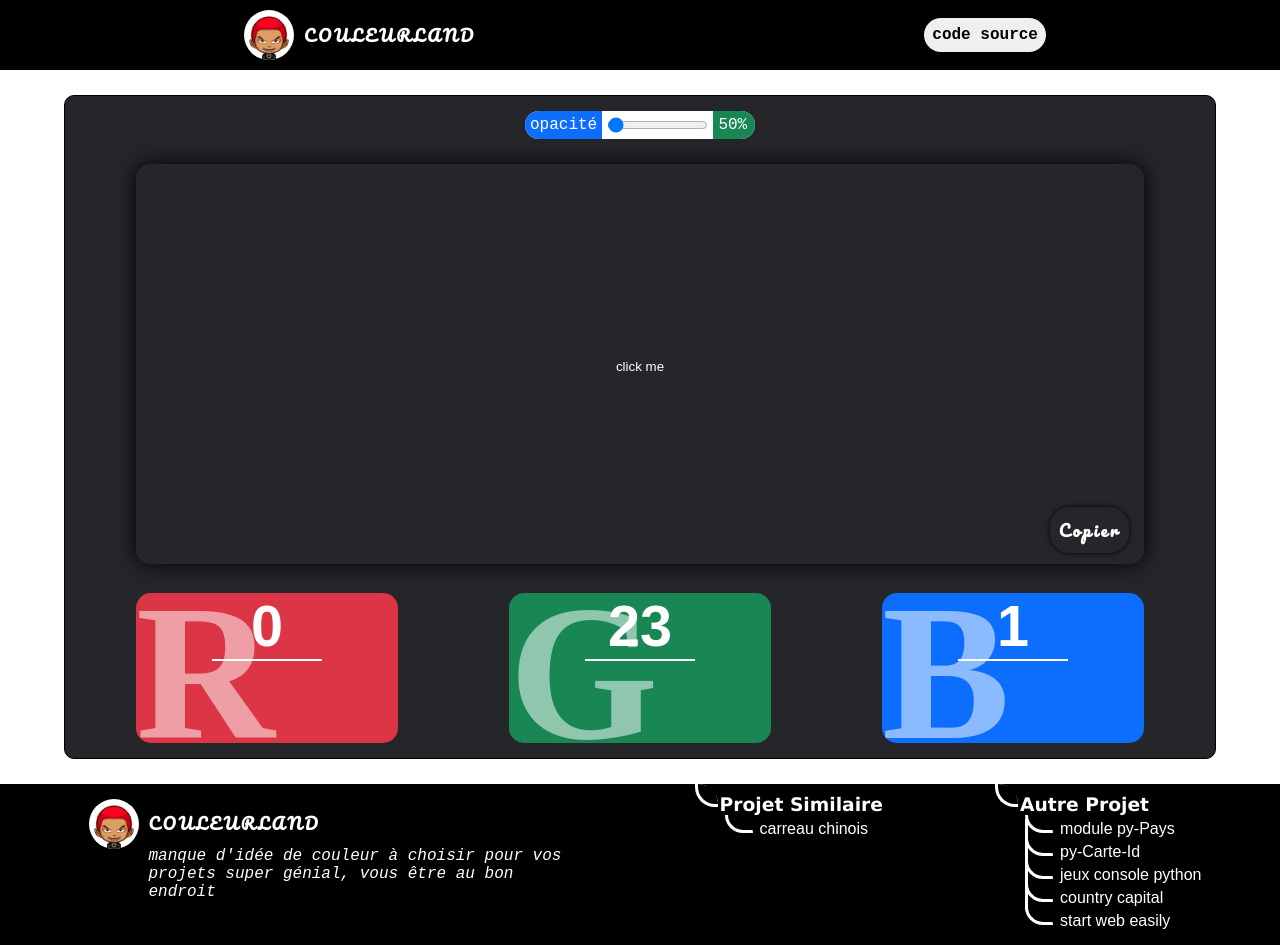
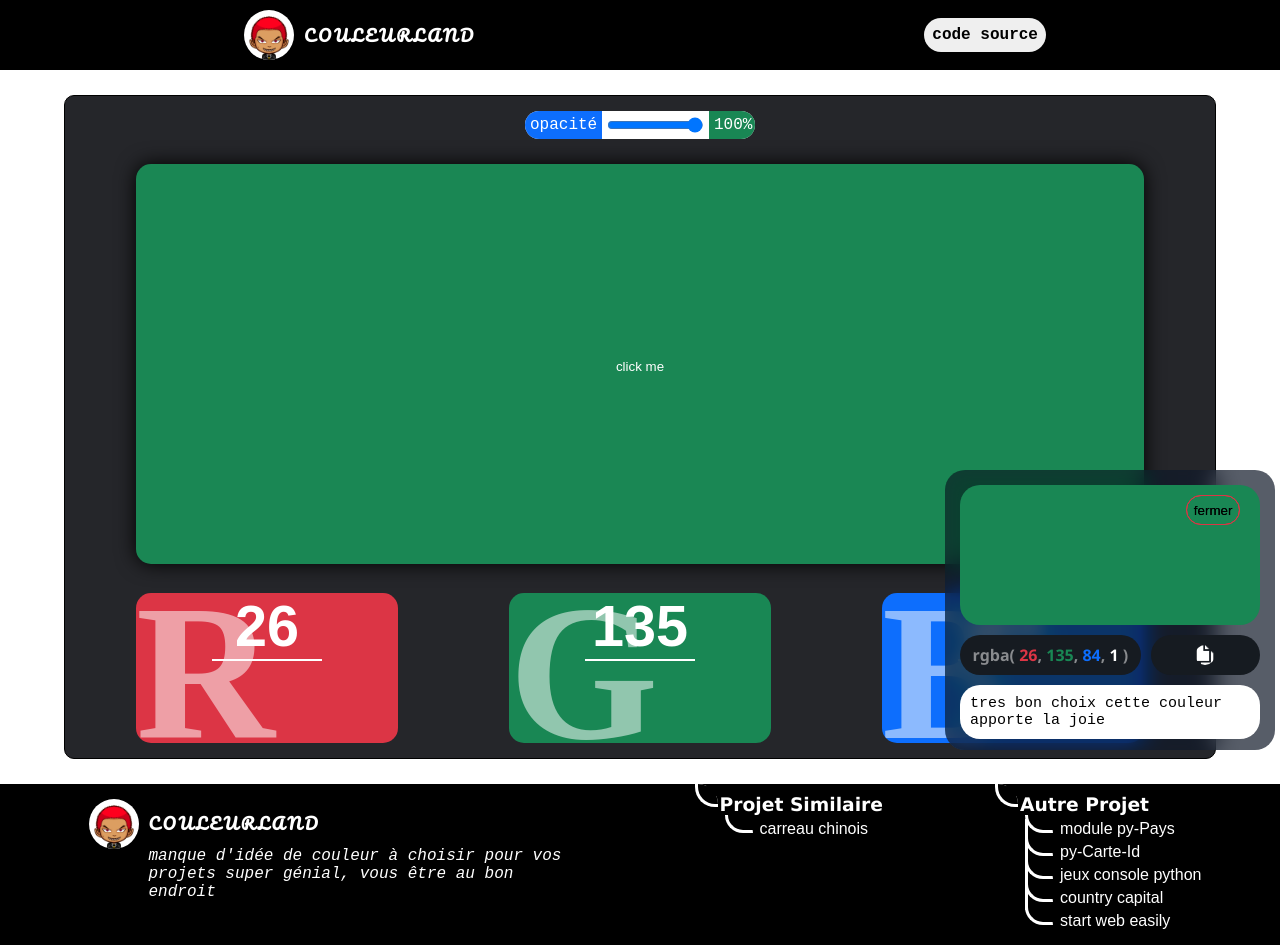
Before and after one commit to Tostenn/colorland, a PHP site: page / in a window 1280 px wide. Run offline with PHP 8.4, Linux system fonts and the light colour scheme.

Commit message:
amelioration de l affichage des color et deux nouvelle fonction class Popup

```diff
--- a/index.html
+++ b/index.html
@@ -36,7 +36,14 @@
                     <button class="cr">fermer</button>
                     <div class="pop-color"></div>
                     <div class="pop-text">
-                        <div class="rgb"><span>rgb(10,50,42)</span> </div>
+                        <div class="rgb">
+                            <span class="rgb-content">rgba(
+                                <span class="c-r"></span>,
+                                <span class="c-g"></span>,
+                                <span class="c-b"></span>,
+                                <span class="c-op"></span>
+                            )</span>
+                        </div>
                         <button class="icon">
                             <img src="/static/image/copier-alt.png" height="100%" alt="">
                         </button>
@@ -56,8 +63,8 @@
         <div class="header">
             <div class="ch-op">
                 <label for="op">opacité</label>
-                <input name="op" type="range" id="op" max="100">
-                <span class="value">50%</span>
+                <input name="op" type="range" value="100" id="op" max="100">
+                <span class="value">100%</span>
             </div>
 
             <!-- bouton pour passer en mode auto genere des color seule
--- a/static/css/pop.css
+++ b/static/css/pop.css
@@ -62,12 +62,28 @@
 }
 .pop-text .rgb{
     grid-area: rgb;
-    background-color: var(--cl-code);
-    color: var(--cl-blanc);
     position: relative;
     display: flex;
     align-items: center;
     justify-content: center;
+    grid-gap: 0;
+    font-weight: bold;
+    font-family: 'Segoe UI', Tahoma, Geneva, Verdana, sans-serif;
+    color: #ffffff7e;
+    background-color: var(--cl-code);
+
+}
+.rgb .c-r{
+    color: var(--cl-red);
+}
+.rgb .c-g{
+    color: var(--cl-green);
+}
+.rgb .c-b{
+    color: var(--cl-bleu);
+}
+.rgb .c-op{
+    color: var(--cl-blanc);
 }
 
 .cr{
@@ -87,10 +103,6 @@
 
 .ppoopp::after,.icon,.rgb, .author,.msg,.icon img,.pop-color{
     border-radius: 20px;
-}
-.rgb{
-
-    grid-gap: 0;
 }
 .pop-text .icon{
     grid-gap: 0;
--- a/static/js/index.js
+++ b/static/js/index.js
@@ -17,7 +17,8 @@ const form = document.getElementById('ch-color')
 form.addEventListener('submit',e => e.preventDefault())
 
 const color = new Color(form)
-color.insert([0,23,1,0])
+color.insert([26,135,84,100])
 
-// const popParent =
-// const pop = new Popup()
+const popParent = document.querySelector('.ppoopp')
+const copyButton = document.querySelector('.color .copier')
+const pop = new Popup(popParent,copyButton,color)
--- a/static/js/pop.js
+++ b/static/js/pop.js
@@ -1,18 +1,59 @@
 import {  } from "./fonction.js";
+import { Color } from "./color.js";
 
 
+
+/**
+ * lorsqu'on click sur copy on affiche une pop
+ * il faut récuperer le nombre de pop
+ * formater les color
+ * fermer la pop
+ * reduis les ancienne pop
+ * nombre de pop visible esr de 3
+ */
 export class Popup{
     /**
      * ggestion des popup
      * @param {HTMLElement} parent
      * @param {HTMLElement} copyButton
+     * @param {Color} color
      */
-    constructor(parent,copyButton){
+    constructor(parent,copyButton,color){
         this.parent = parent
         this.copyButton = copyButton
+        this.color = color
 
         // on récupére le templates
         this.template = this.parent.querySelector('template')
-        console.log(this.template);
+        console.log(this.color.rgb);
+        this.newpop()
+    }
+
+    newpop(){
+        // cloner le template
+        const container = this.template.content.cloneNode(true)
+
+        // inseret le valeur
+        const rgbContent = container.querySelectorAll('.rgb-content span')
+        this.writevalue(rgbContent)
+        // inseret l'élément
+        this.parent.insertBefore(container,this.parent.firstElementChild)
+    }
+    /**
+     *
+     * @param {Array} rgbContent
+    */
+   writevalue(rgbContent){
+    let i = 0
+    rgbContent = Array.from(rgbContent)
+    for (const key in this.color.rgb) {
+        const el = rgbContent.filter(
+            el => el.getAttribute('class').includes(key)
+        )
+        if (el.length){
+            el[0].innerHTML = this.color.rgb[key]
+            key == 'op' ? el[0].style.opacity = this.color.rgb[key] : null
+        }
+    }
     }
 }
```
